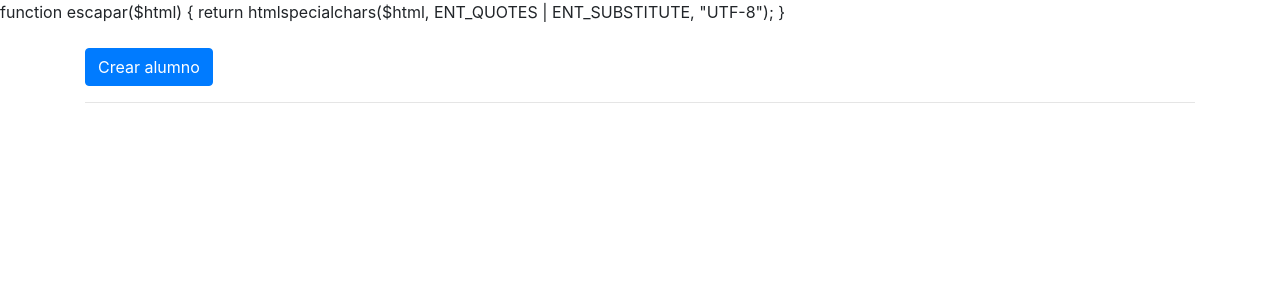
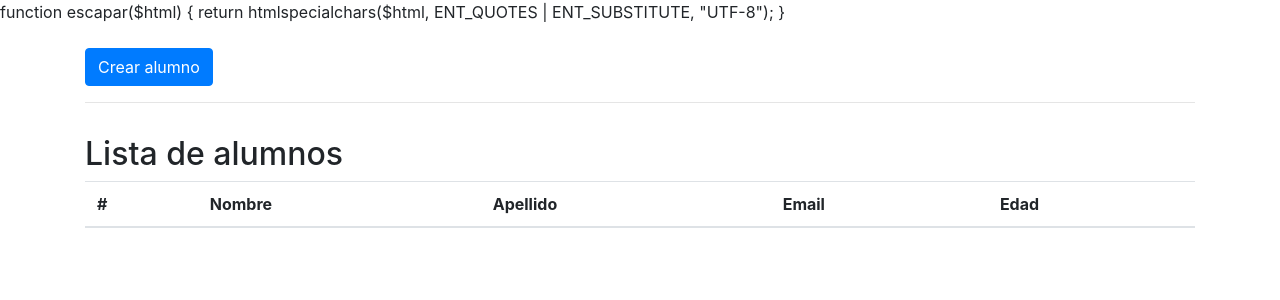
Before and after one commit to deibyocampo/crud_php, a PHP site: page / in a window 1280 px wide. Shown: the top 300 px of the page. Run offline with PHP 8.4, Linux system fonts and the light colour scheme; data that the repository does not hold is empty.

Commit message:
add html code on the home page to display the list of registered students

```diff
--- a/index.php
+++ b/index.php
@@ -42,6 +42,7 @@ if ($error) {
 }
 ?>
 
+<!-- codigo del boton para crear un boton -->
 <div class="container">
   <div class="row">
     <div class="col-md-12">
@@ -51,4 +52,41 @@ if ($error) {
   </div>
 </div>
 
+<!-- Lista de los alumnos registrados -->
+<div class="container">
+  <div class="row">
+    <div class="col-md-12">
+      <h2 class="mt-3">Lista de alumnos</h2>
+      <table class="table">
+        <thead>
+          <tr>
+            <th>#</th>
+            <th>Nombre</th>
+            <th>Apellido</th>
+            <th>Email</th>
+            <th>Edad</th>
+          </tr>
+        </thead>
+        <tbody>
+          <?php
+          if ($alumnos && $sentencia->rowCount() > 0) {
+            foreach ($alumnos as $fila) {
+              ?>
+              <tr>
+                <td><?php echo escapar($fila["id"]); ?></td>
+                <td><?php echo escapar($fila["nombre"]); ?></td>
+                <td><?php echo escapar($fila["apellido"]); ?></td>
+                <td><?php echo escapar($fila["email"]); ?></td>
+                <td><?php echo escapar($fila["edad"]); ?></td>
+              </tr>
+              <?php
+            }
+          }
+          ?>
+        <tbody>
+      </table>
+    </div>
+  </div>
+</div>
+
 <?php include "templates/footer.php"; ?>
```
